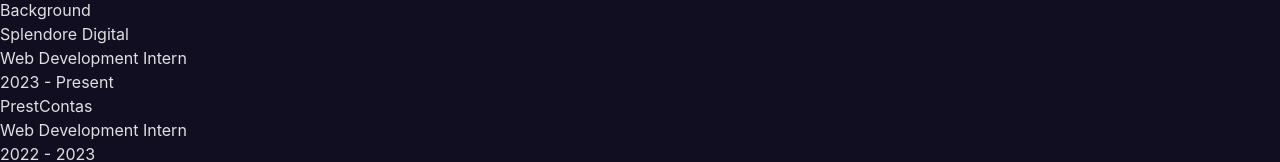
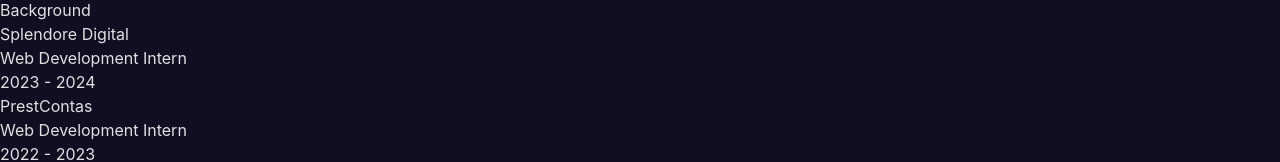
Before and after one commit to luketeeeeee/portfolio, a React (Vite) app: page / in a window 1280 px wide. Shown: the part 949-1111 px from the top of the page. Built offline with nearby package versions, Linux system fonts and the light colour scheme.

Commit message:
update current situation

```diff
--- a/src/pages/Home/Home.tsx
+++ b/src/pages/Home/Home.tsx
@@ -74,7 +74,7 @@
 									<h1 className="text-xl font-bold text-gray-200">Splendore Digital</h1>
 									<div className="flex w-full justify-between rsm:flex-col xs:flex-row">
 										<p>Web Development Intern</p>
-										<p>2023 - Present</p>
+										<p>2023 - 2024</p>
 									</div>
 								</div>
 
```
